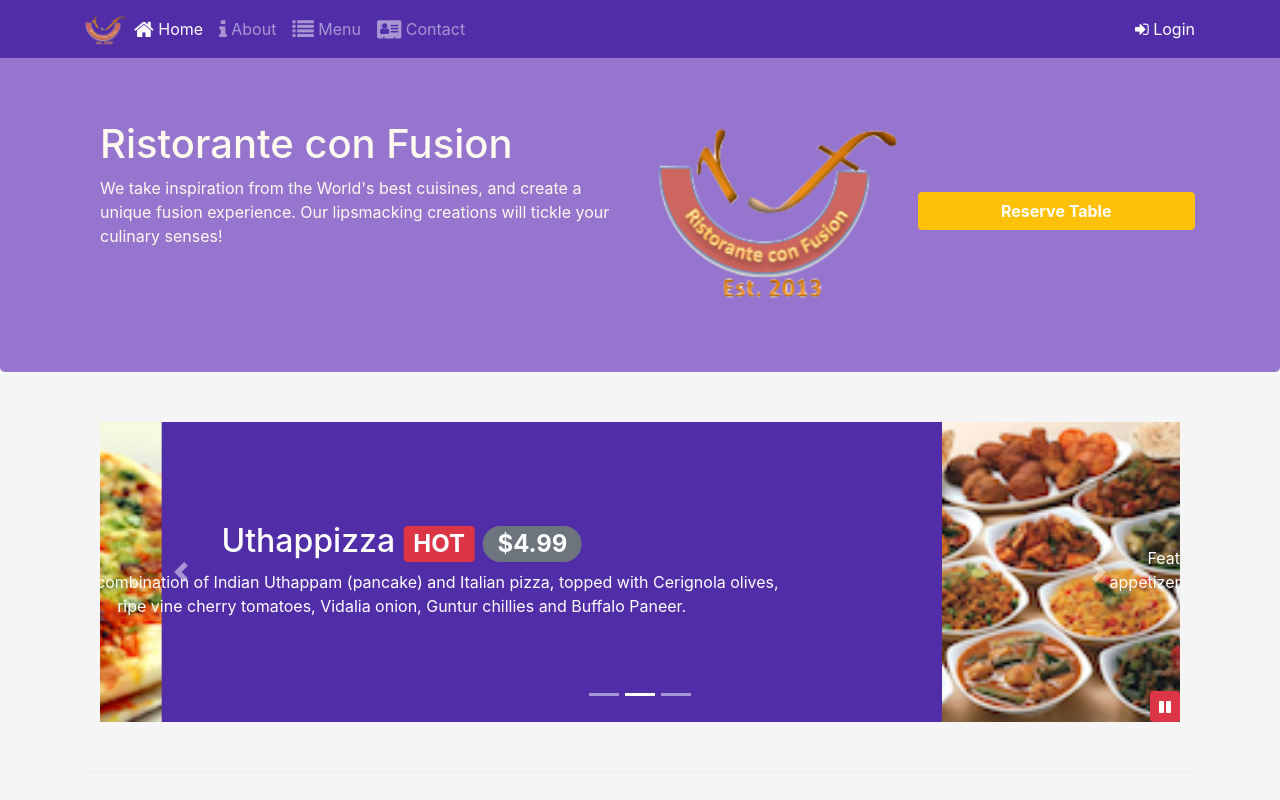
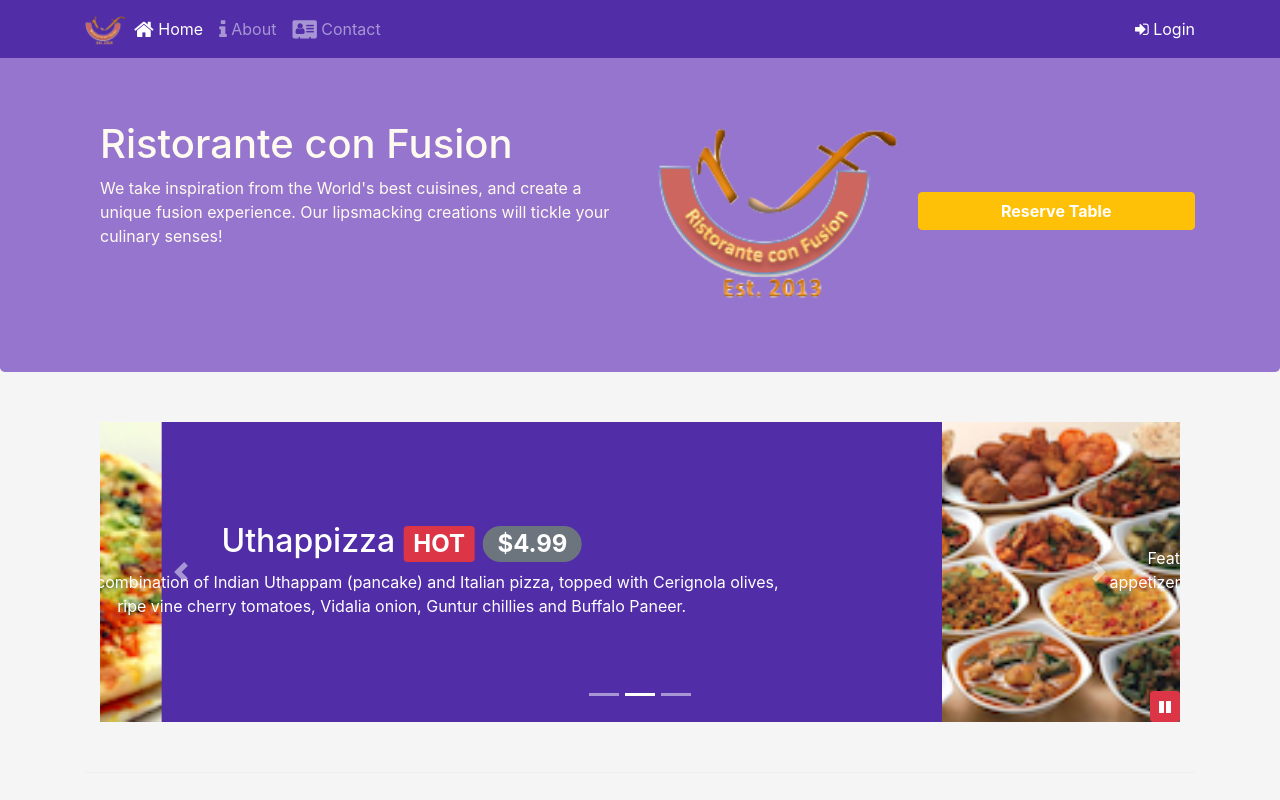
Before and after one commit to mastrmind-dev/Coursera-Frontend-Development-Bootstrap, a website: page index.html in a window 1280 px wide. Shown: the top 800 px of the page. Drawn offline with nearby package versions, Linux system fonts and the light colour scheme.

Commit message:
removed non-important link

```diff
--- a/index.html
+++ b/index.html
@@ -10,6 +10,7 @@
 		<meta http-equiv="x-ua-compatible" content="ie=edge" />
 
 		<!-- Bootstrap CSS -->
+		<!--build:css css/main.css-->
 		<link
 			rel="stylesheet"
 			href="node_modules/bootstrap/dist/css/bootstrap.min.css"
@@ -23,6 +24,7 @@
 			rel="stylesheet"
 			href="node_modules/bootstrap-social/bootstrap-social.css"
 		/>
+		<!--endbuild-->
 	</head>
 
 	<body>
@@ -49,11 +51,6 @@
 						<li class="nav-item">
 							<a class="nav-link" href="./html/aboutus.html"
 								><span class="fa fa-info fa-lg"></span> About</a
-							>
-						</li>
-						<li class="nav-item">
-							<a class="nav-link" href="#"
-								><span class="fa fa-list fa-lg"></span> Menu</a
 							>
 						</li>
 						<li class="nav-item">
@@ -633,9 +630,14 @@
 				</div>
 			</div>
 		</footer>
+		<!--build:js js/main.js-->
 		<script src="node_modules/jquery/dist/jquery.slim.min.js"></script>
+
 		<script src="node_modules/popper.js/dist/umd/popper.min.js"></script>
+
 		<script src="node_modules/bootstrap/dist/js/bootstrap.min.js"></script>
+
 		<script src="js/scripts.js"></script>
+<!--endbuild-->
 	</body>
 </html>
```
